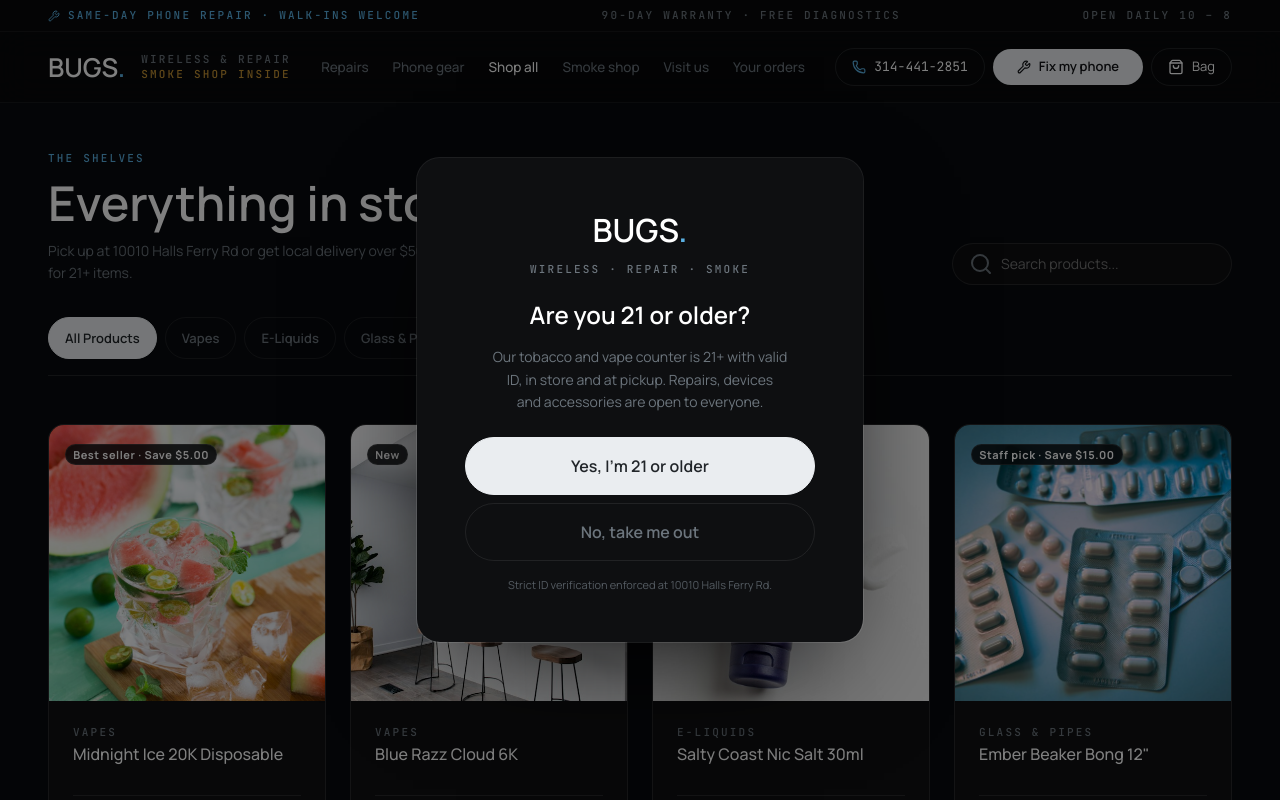
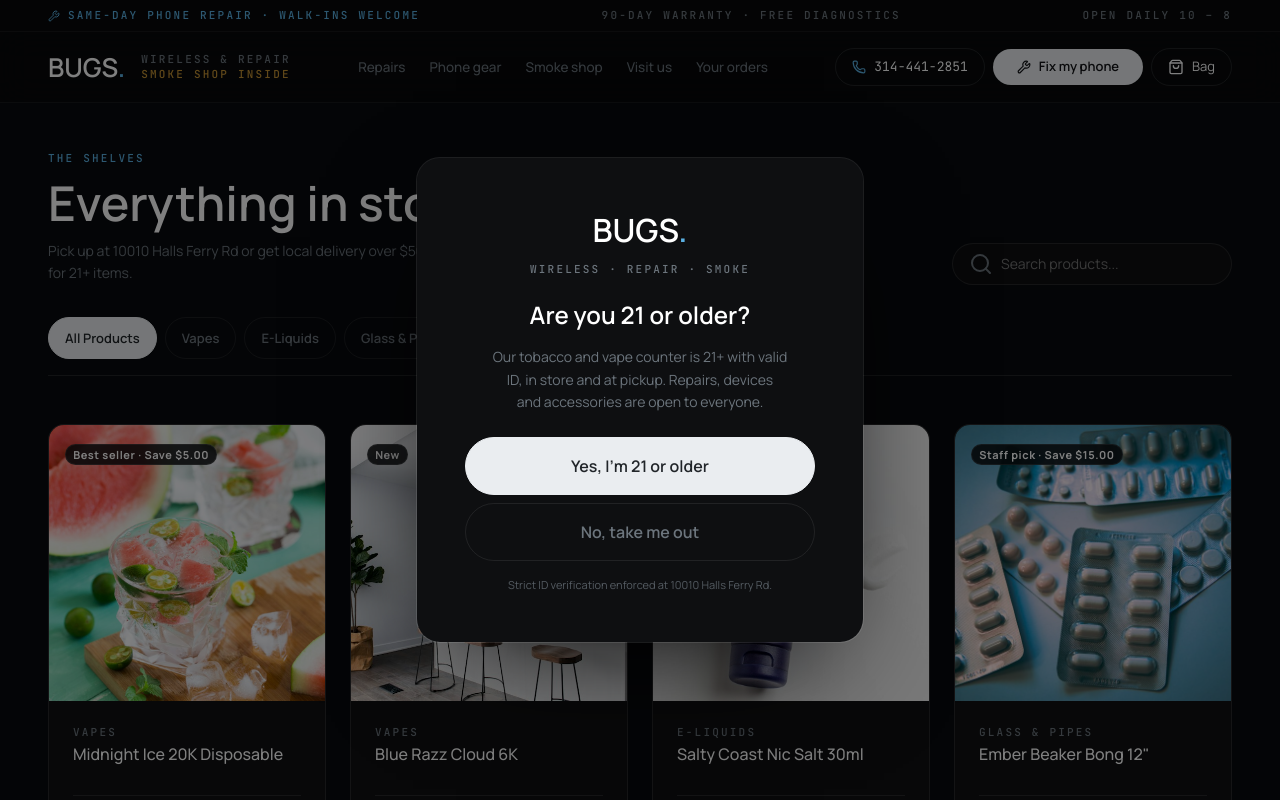
Before and after one commit to Haider-875/Wireless---Smoke-Shop, a Laravel app: page /shop in a window 1280 px wide. Run offline with Laravel 12, Linux system fonts and the light colour scheme; data comes from the database, SQL or seed files in the repository; both versions use the stored data as it was after the commit; data that the repository does not hold is empty.

Commit message:
fix(nav): remove Shop all option from navbar, homepage, and footer

```diff
--- a/resources/views/components/footer.blade.php
+++ b/resources/views/components/footer.blade.php
@@ -43,7 +43,6 @@
                     <li><a href="{{ route('shop.index', ['category' => 'Phone Accessories']) }}" class="text-secondary text-decoration-none hover-steel">Cases, glass &amp; audio</a></li>
                     <li><a href="{{ route('shop.index', ['category' => 'Vapes']) }}" class="text-secondary text-decoration-none hover-steel">Vapes &amp; disposables</a></li>
                     <li><a href="{{ route('shop.index', ['category' => 'Glass & Pipes']) }}" class="text-secondary text-decoration-none hover-steel">Glass &amp; pipes</a></li>
-                    <li><a href="{{ route('shop.index') }}" class="text-secondary text-decoration-none hover-steel">All products</a></li>
                 </ul>
             </div>
 
--- a/resources/views/components/navbar.blade.php
+++ b/resources/views/components/navbar.blade.php
@@ -26,7 +26,6 @@
             <nav class="d-none d-lg-flex align-items-center gap-4">
                 <a class="bugs-nav-link text-decoration-none {{ request()->routeIs('repairs') ? 'active text-white' : 'text-secondary' }}" href="{{ route('repairs') }}" style="font-size: 13.5px; transition: color 0.2s;">Repairs</a>
                 <a class="bugs-nav-link text-decoration-none {{ request('category') === 'Phone Accessories' || request('category') === 'phone-accessories' ? 'active text-white' : 'text-secondary' }}" href="{{ route('shop.index', ['category' => 'Phone Accessories']) }}" style="font-size: 13.5px; transition: color 0.2s;">Phone gear</a>
-                <a class="bugs-nav-link text-decoration-none {{ request()->routeIs('shop.index') && !request('category') ? 'active text-white' : 'text-secondary' }}" href="{{ route('shop.index') }}" style="font-size: 13.5px; transition: color 0.2s;">Shop all</a>
                 <a class="bugs-nav-link text-decoration-none {{ in_array(request('category'), ['Vapes', 'vapes', 'e-liquids', 'glass-pipes', 'hookah']) ? 'active text-white' : 'text-secondary' }}" href="{{ route('shop.index', ['category' => 'Vapes']) }}" style="font-size: 13.5px; transition: color 0.2s;">Smoke shop</a>
                 <a class="bugs-nav-link text-decoration-none text-secondary" href="{{ route('home') }}#visit" style="font-size: 13.5px; transition: color 0.2s;">Visit us</a>
                 <a class="bugs-nav-link text-decoration-none {{ request()->routeIs('orders.lookup') ? 'active text-white' : 'text-secondary' }}" href="{{ route('orders.lookup') }}" style="font-size: 13.5px; transition: color 0.2s;">Your orders</a>
@@ -84,11 +83,6 @@
                 </a>
             </li>
             <li class="nav-item bugs-mobile-nav-item">
-                <a class="bugs-nav-link fs-6 w-100 py-2 {{ request()->routeIs('shop.index') && !request('category') ? 'active' : '' }}" href="{{ route('shop.index') }}">
-                    <i data-lucide="layout-grid" class="w-4 h-4 me-2"></i> Shop All Products
-                </a>
-            </li>
-            <li class="nav-item bugs-mobile-nav-item">
                 <a class="bugs-nav-link fs-6 w-100 py-2 {{ request('category') === 'phone-accessories' ? 'active' : '' }}" href="{{ route('shop.index', ['category' => 'phone-accessories']) }}">
                     <i data-lucide="smartphone" class="w-4 h-4 me-2"></i> Phone Accessories
                 </a>
```
Also changed, not shown: resources/views/pages/home.blade.php (+6 -12 lines), tests/Feature/PremiumRedesign2026Test.php (+2 -2 lines), database/database.sqlite.
